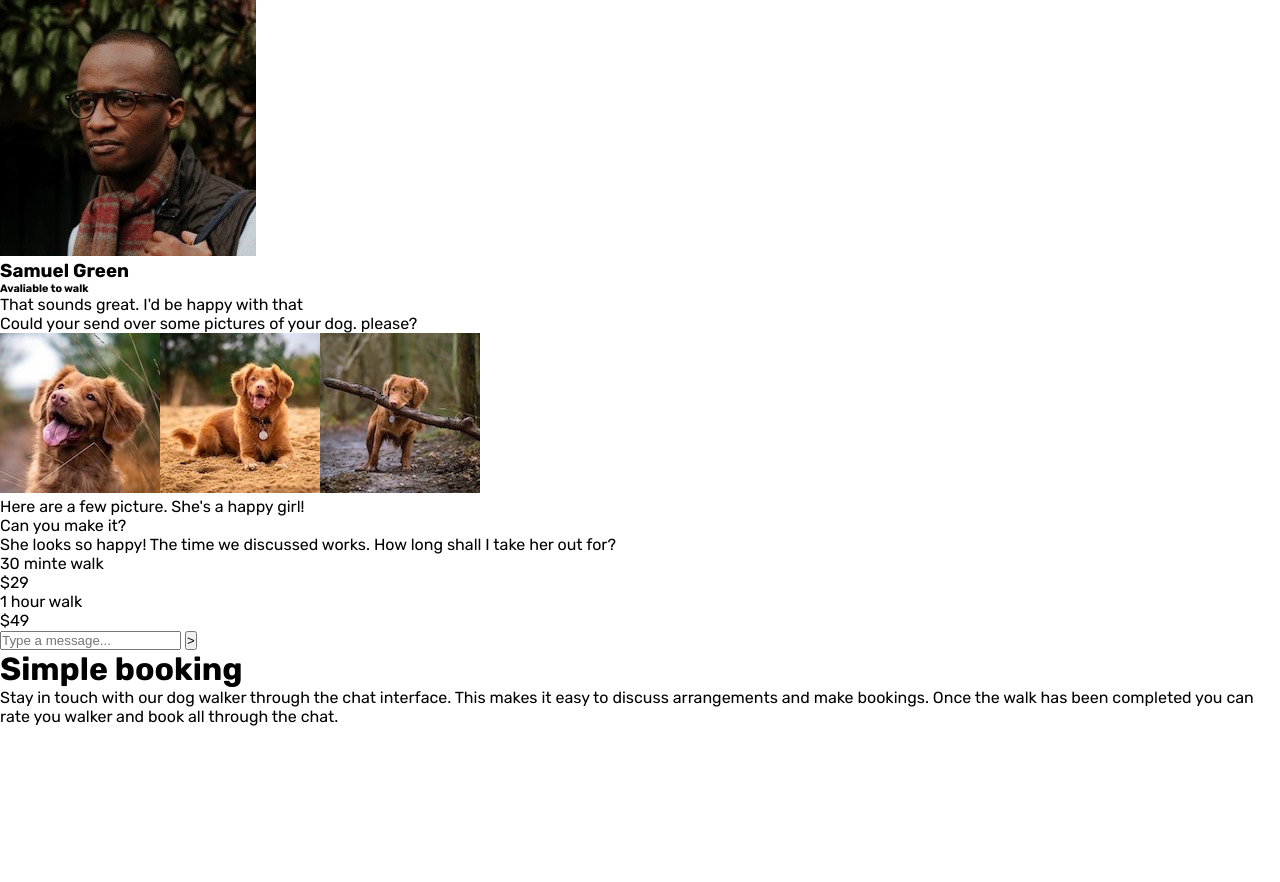
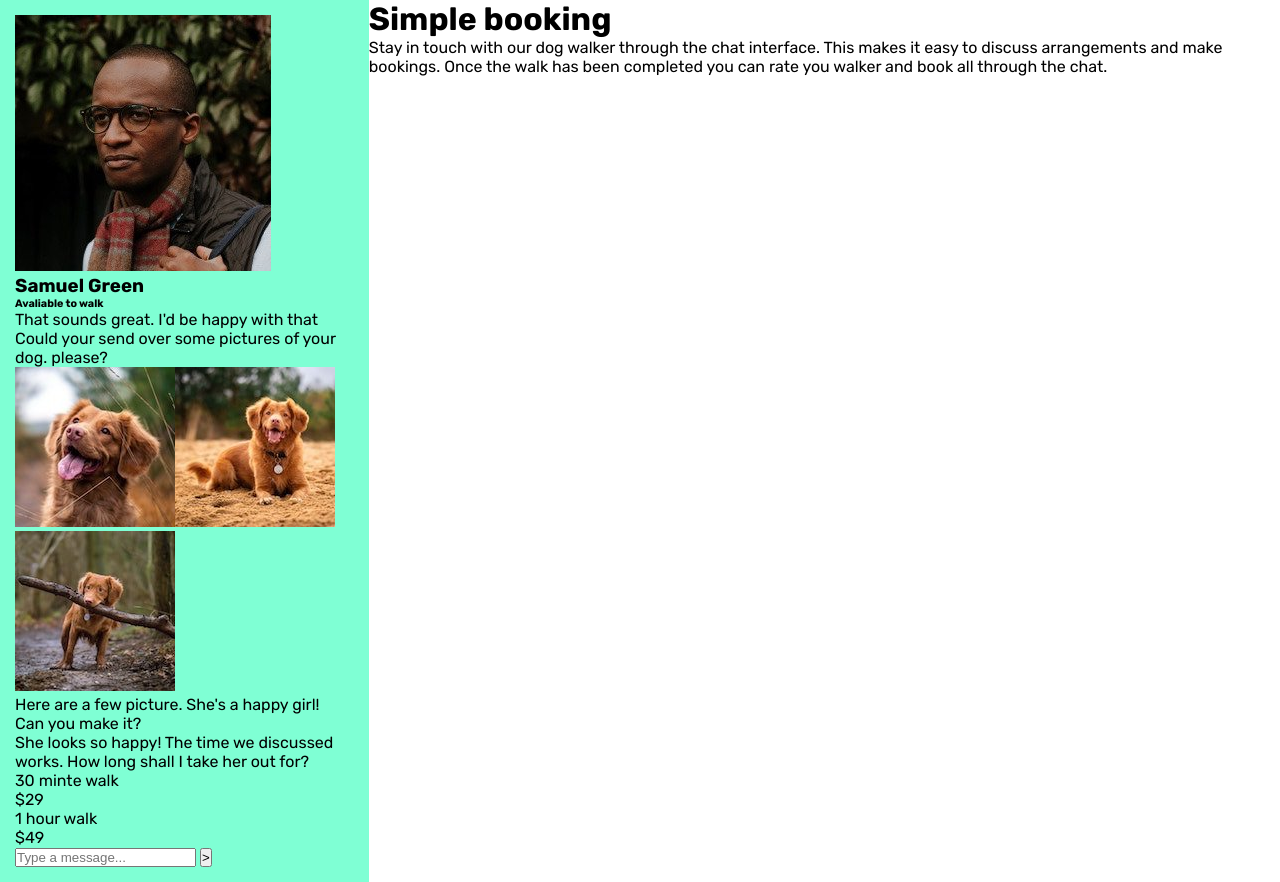
Before and after one commit to Moiseis-Cruz/chat-app-css-ilustration-master, a plain HTML site: page index.html in a window 1280 px wide. Before the commit the page ends 800 px from the top, so only its background shows below. Drawn offline with Linux system fonts and the light colour scheme.

Commit message:
Comecei a estilizar.

```diff
--- a/index.html
+++ b/index.html
@@ -51,8 +51,8 @@
             </div>
         </div>
         <div>
-            <h1>Simple booking</h1>
-            <p>Stay in touch with our dog walker through the chat interface. This makes it easy to discuss arrangements and make bookings. Once the walk has been completed you can rate you walker and book all through the chat.</p>
+            <h1 class="title">Simple booking</h1>
+            <p class="description">Stay in touch with our dog walker through the chat interface. This makes it easy to discuss arrangements and make bookings. Once the walk has been completed you can rate you walker and book all through the chat.</p>
         </div>
     </main>
 </body>
--- a/src/css/styles.css
+++ b/src/css/styles.css
@@ -1,3 +1,14 @@
 body {
     font-family: 'Rubik', sans-serif;
 }
+
+main {
+    width: 100%;
+    height: 100vh;
+    display: flex;
+}
+
+.container {
+    background-color: aquamarine;
+    padding: 15px;
+}
```
